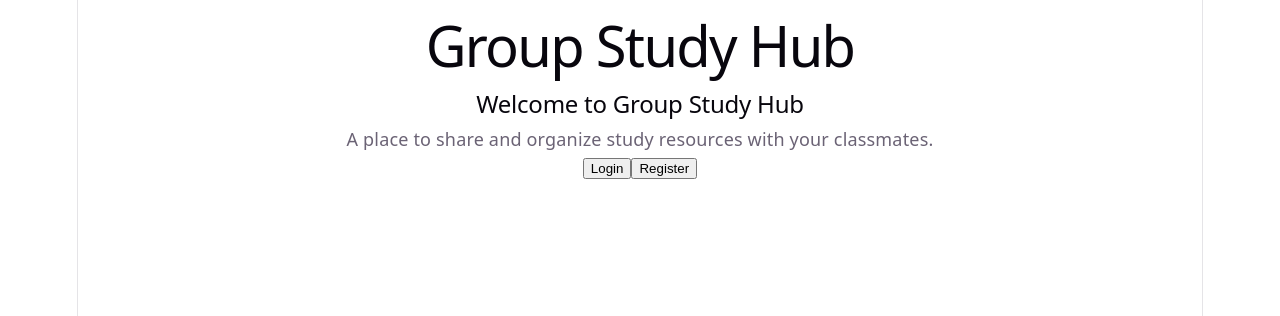
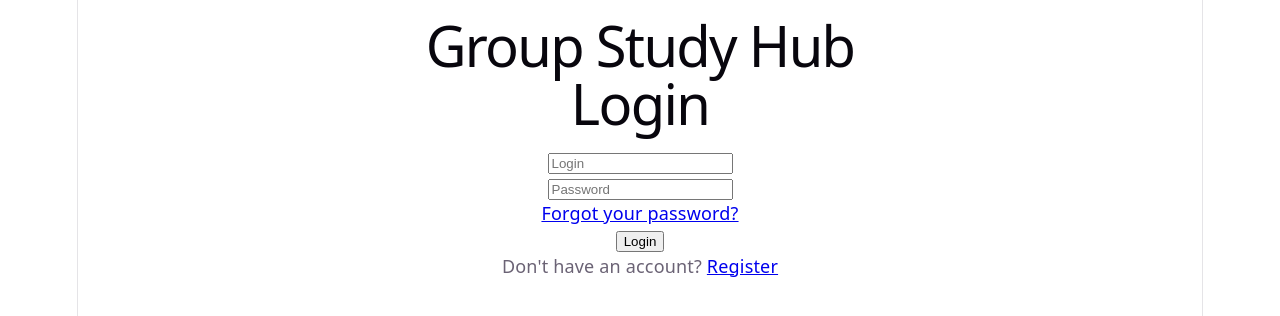
Before and after one commit to ethnlin0-netizen/mern-project, a React (Vite) app in the folder frontend/: page / in a window 1280 px wide. Shown: the top 316 px of the page. Built offline with nearby package versions, Linux system fonts and the light colour scheme.

Commit message:
removed landing page

```diff
--- a/frontend/src/App.tsx
+++ b/frontend/src/App.tsx
@@ -3,7 +3,6 @@ import LoginPage from './pages/LoginPage.tsx'
 import RegisterPage from './pages/RegisterPage.tsx'
 import DashboardPage from './pages/DashboardPage.tsx'
 import ClassFeedPage from './pages/ClassFeedPage.tsx'
-import HomePage from './pages/HomePage.tsx'
 import VerifyEmailPage from './pages/VerifyEmailPage.tsx'
 import ForgotPasswordPage from './pages/ForgotPasswordPage.tsx'
 import ResetPasswordPage from './pages/ResetPasswordPage.tsx'
@@ -15,7 +14,7 @@ function App() {
   return (
     <BrowserRouter>
       <Routes>
-        <Route path="/" element={<HomePage />} />
+        <Route path="/" element={<LoginPage />} />
         <Route path="/login" element={<LoginPage />} />
         <Route path="/forgot-password" element={<ForgotPasswordPage />} />
         <Route path="/reset-password/:token" element={<ResetPasswordPage />} />
--- a/frontend/src/components/Home.tsx
+++ /dev/null
@@ -1,16 +0,0 @@
-import { useNavigate } from 'react-router-dom'
-
-function Home() {
-  const navigate = useNavigate()
-
-  return (
-    <div id="homeDiv">
-      <h2>Welcome to Group Study Hub</h2>
-      <p>A place to share and organize study resources with your classmates.</p>
-      <button type="button" onClick={() => navigate('/login')}>Login</button>
-      <button type="button" onClick={() => navigate('/register')}>Register</button>
-    </div>
-  )
-}
-
-export default Home
--- a/frontend/src/pages/HomePage.tsx
+++ /dev/null
@@ -1,13 +0,0 @@
-import PageTitle from '../components/PageTitle.tsx'
-import Home from '../components/Home.tsx'
-
-const HomePage = () => {
-  return (
-    <div>
-      <PageTitle />
-      <Home />
-    </div>
-  )
-}
-
-export default HomePage
```
